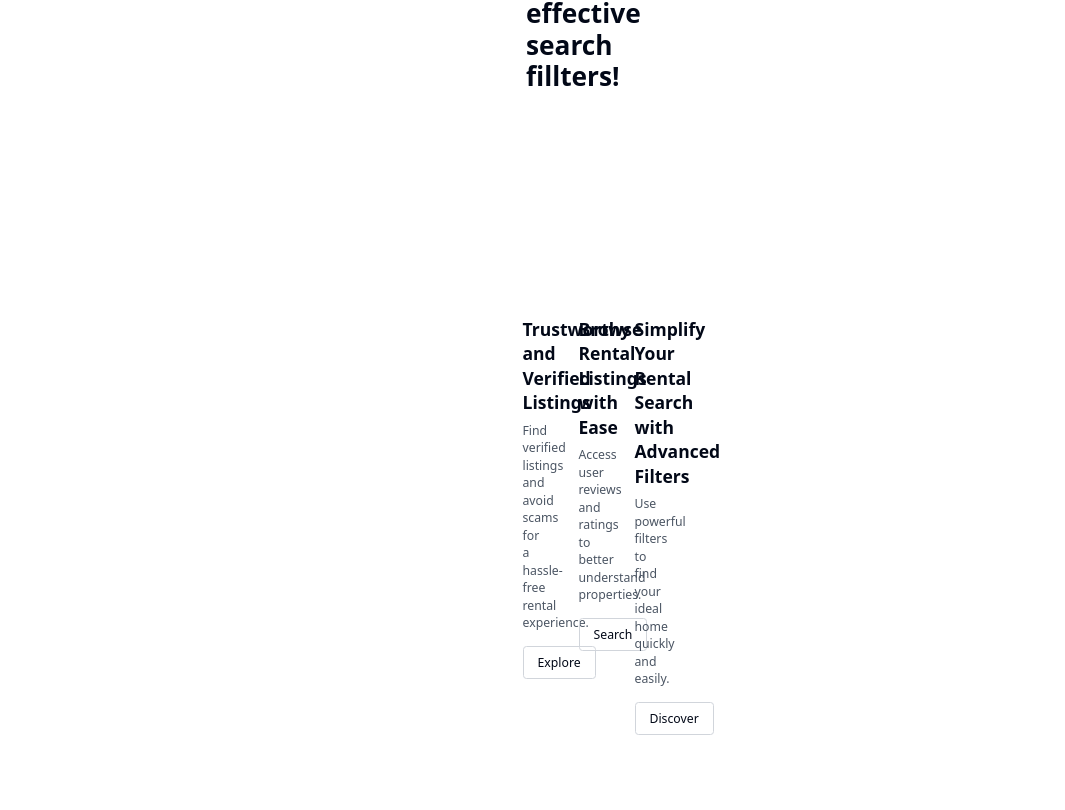
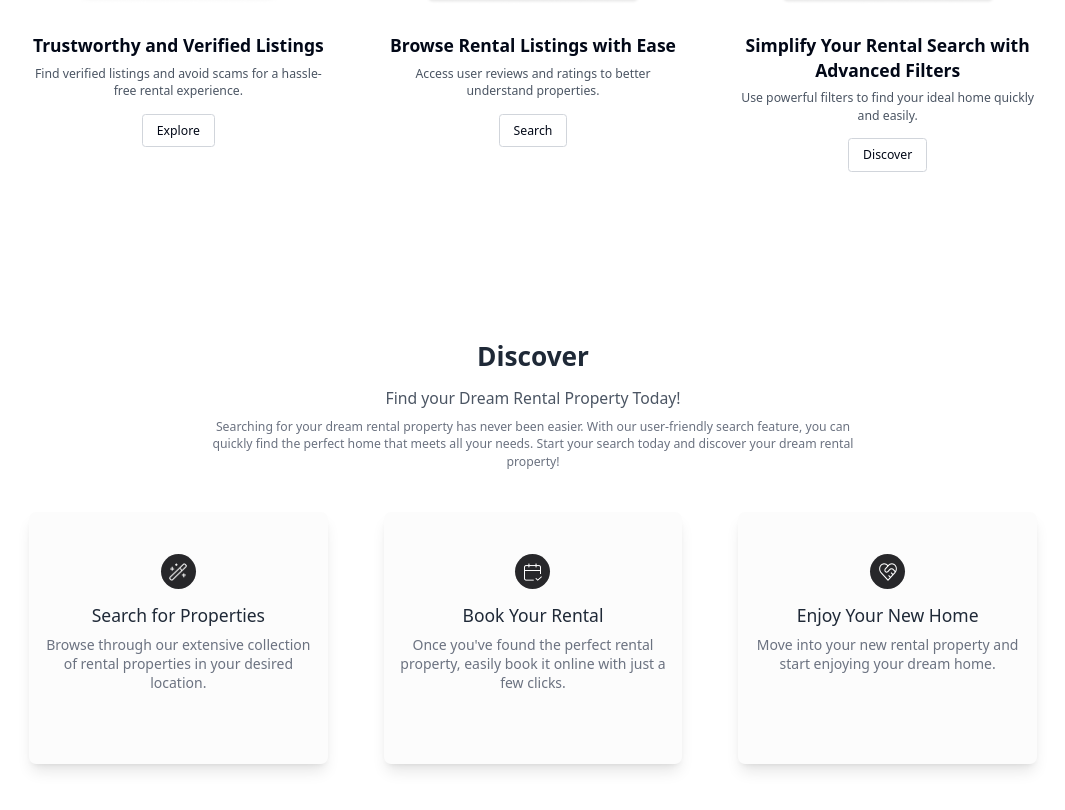
Before and after one commit to NB071/Restatify, a Next.js app in the folder client/: page /landing in a window 1280 px wide. Shown: the part 1194-2004 px from the top of the page, without its empty margins (107-1172 px from the left). Built offline with nearby package versions, Linux system fonts and the light colour scheme; no server answers.

Commit message:
client/src/app/(nondashboard)/landing: Develop Discover section

```diff
--- /dev/null
+++ b/client/src/app/(nondashboard)/landing/DiscoverSection.tsx
@@ -0,0 +1,103 @@
+"use client";
+
+import React from "react";
+import { motion } from "framer-motion";
+import Image from "next/image";
+
+const containerVariants = {
+	hidden: { opacity: 0 },
+	visible: {
+		opacity: 1,
+		transition: {
+			staggerChildren: 0.2,
+		},
+	},
+};
+
+const itemVariants = {
+	hidden: { opacity: 0, y: 20 },
+	visible: { opacity: 1, y: 0 },
+};
+
+const cards: DiscoverCardProps[] = [
+	{
+		imgSrc: "/landing-icon-wand.png",
+		title: "Search for Properties",
+		desc: "Browse through our extensive collection of rental properties in your desired location.",
+	},
+	{
+		imgSrc: "/landing-icon-calendar.png",
+		title: "Book Your Rental",
+		desc: "Once you've found the perfect rental property, easily book it online with just a few clicks.",
+	},
+	{
+		imgSrc: "/landing-icon-heart.png",
+		title: "Enjoy Your New Home",
+		desc: "Move into your new rental property and start enjoying your dream home.",
+	},
+];
+
+const DiscoverSection = () => {
+	return (
+		<motion.section
+			initial="hidden"
+			whileInView="visible"
+			viewport={{ once: true, amount: 0.8 }}
+			variants={containerVariants}
+			className="py-12 bg-white mb-16"
+		>
+			<div className="max-w-6xl xl:max-w-7xl mx-auto px-6 sm:px-8 lg:px-12 xl:px-16">
+				<motion.div
+					variants={itemVariants}
+					className="my-12 text-center"
+				>
+					<h2 className="text-3xl font-semibold leading-tight text-gray-800">
+						Discover
+					</h2>
+					<p className="mt-4 text-lg text-gray-600">
+						Find your Dream Rental Property Today!
+					</p>
+					<p className="mt-2 text-gray-500 max-w-3xl mx-auto">
+						Searching for your dream rental property has never been
+						easier. With our user-friendly search feature, you can
+						quickly find the perfect home that meets all your needs.
+						Start your search today and discover your dream rental
+						property!
+					</p>
+				</motion.div>
+				<div className="grid grid-cols-1 gap-8 text-center md:grid-cols-3 lg:gap-12 xl:gap-16">
+					{cards.map((card, idx) => (
+						<motion.div key={idx} variants={itemVariants}>
+							<DiscoverCard {...card} />
+						</motion.div>
+					))}
+				</div>
+			</div>
+		</motion.section>
+	);
+};
+
+type DiscoverCardProps = {
+	imgSrc: string;
+	title: string;
+	desc: string;
+};
+
+const DiscoverCard = ({ imgSrc, title, desc }: DiscoverCardProps) => (
+	<article className="px-4 py-12 shadow-lg rounded-lg bg-primary-50 md:h-72">
+		<div className="bg-primary-700 p-[0.6rem] rounded-full mb-4 w-10 h-10 mx-auto">
+			<Image
+				src={imgSrc}
+				width={30}
+				height={30}
+				className="w-full h-full"
+				alt={title}
+			/>
+		</div>
+
+		<h3 className="mt-4 text-xl font-medium text-gray-800">{title}</h3>
+		<p className="mt-2 text-base text-gray-500 leading-snug">{desc}</p>
+	</article>
+);
+
+export default DiscoverSection;
--- a/client/src/app/(nondashboard)/landing/FeaturesSection.tsx
+++ b/client/src/app/(nondashboard)/landing/FeaturesSection.tsx
@@ -55,7 +55,7 @@
 			variants={containerVariants}
 			className="py-24 px-6 sm:px-8 lg:px-12 xl:px-16 bg-white"
 		>
-			<div className="max-w-4xl xl:max-w-6 mx-auto">
+			<div className="max-w-4xl xl:max-w-6xl mx-auto">
 				<motion.h2
 					variants={itemVariants}
 					className="w-full text-center text-3xl font-bold mb-12 sm:w-2/3 mx-auto"
--- a/client/src/app/(nondashboard)/landing/page.tsx
+++ b/client/src/app/(nondashboard)/landing/page.tsx
@@ -1,12 +1,14 @@
 import React from "react";
 import HeroSection from "./HeroSection";
 import FeaturesSection from "./FeaturesSection";
+import DiscoverSection from "./DiscoverSection";
 
 const Landing = () => {
 	return (
 		<section>
 			<HeroSection />
 			<FeaturesSection />
+			<DiscoverSection />
 		</section>
 	);
 };
```
